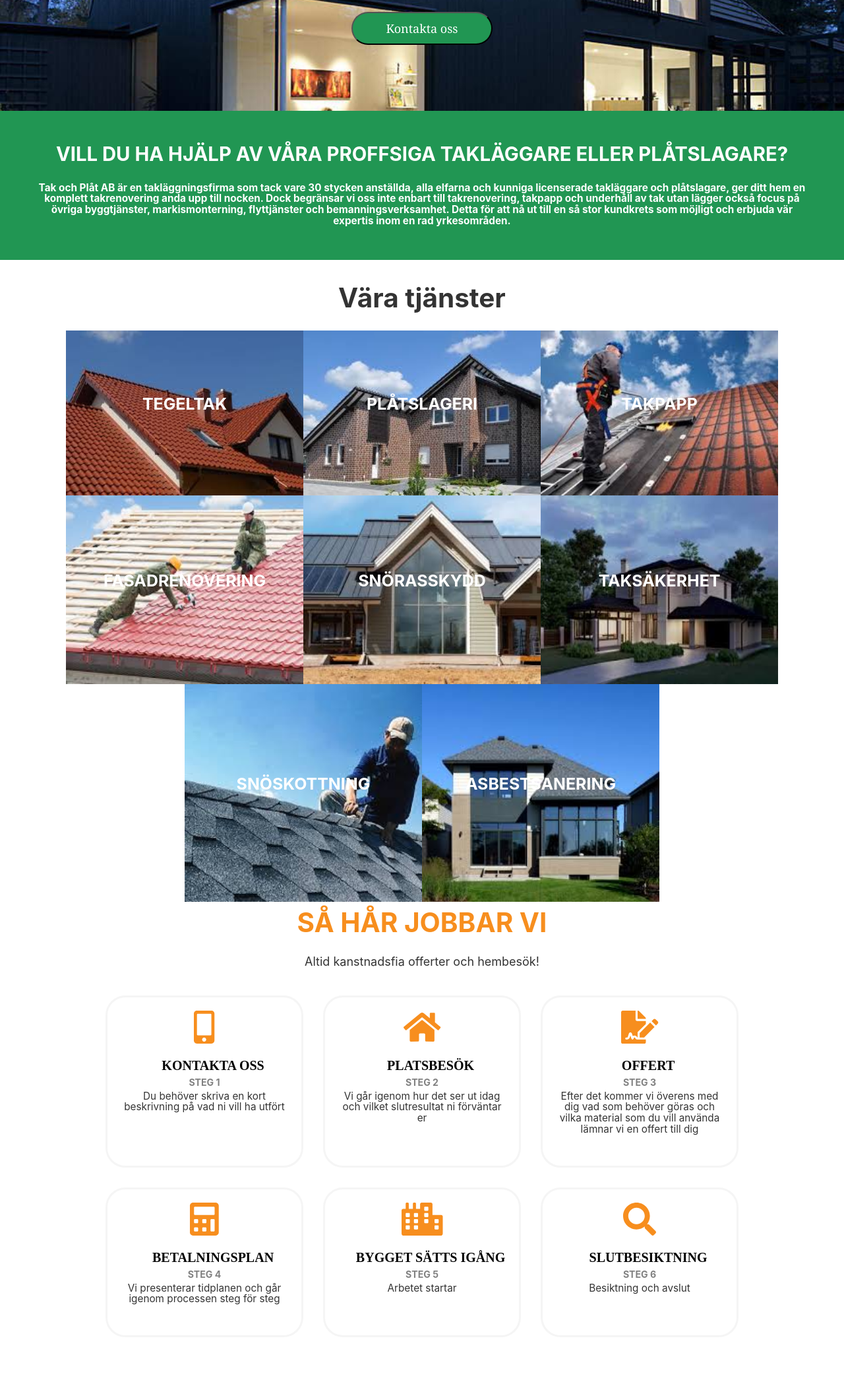
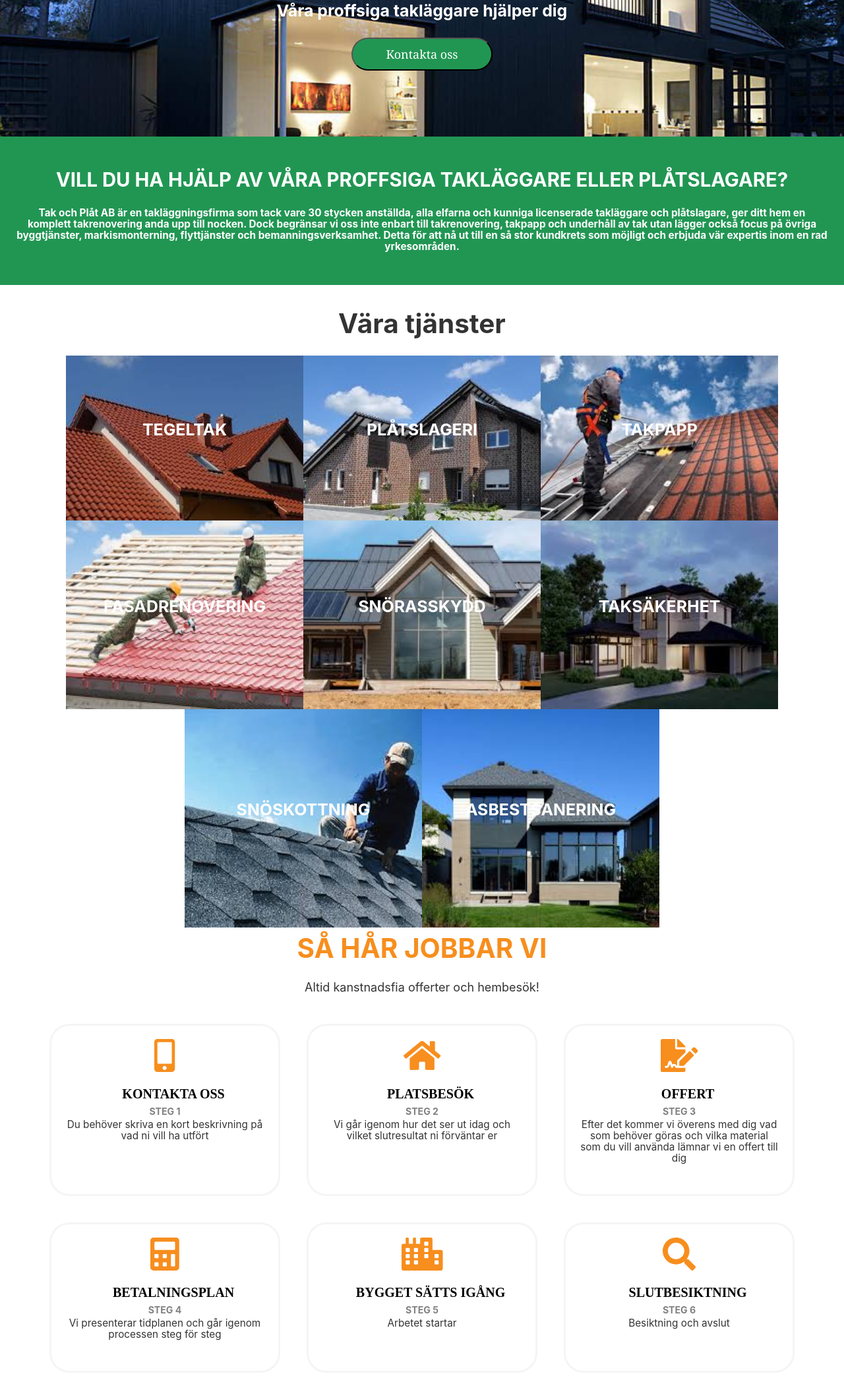
Before and after one commit to zelenovakat/roofRepair, a Gatsby site: page / in a window 1280 px wide. Shown: the part 267-2368 px from the top of the page at 66% size. Before the commit the page ends 2309 px from the top, so only its background shows below. Built offline with nearby package versions, Linux system fonts and the light colour scheme; Gatsby itself is replaced by a stand-in of ours.

Commit message:
Page first (2)

```diff
--- /dev/null
+++ b/src/components/auxiliary.js
@@ -0,0 +1,7 @@
+import styled from "styled-components"
+
+export const MarginDiv = styled.div`
+  margin-left: 25px;
+  margin-right: 25px;
+  text-align: center;
+`
--- a/src/firstPage/LowerPart.js
+++ b/src/firstPage/LowerPart.js
@@ -89,11 +89,10 @@ const WrapperLink = styled(Link)`
 `
 const BorderDiv = styled.div`
   border: 3px solid #f5f5f5;
-  margin: 15px;
   border-radius: 30px;
-  width: 300px;
+  width: 350px;
   padding: 20px;
-
+  margin: 20px;
   svg {
     margin-bottom: 20px;
   }
@@ -109,8 +108,6 @@ const MainDiv = styled.div`
   flex-wrap: wrap;
   display: flex;
   text-align: center;
-  margin-left: 50px;
-  margin-right: 50px;
   justify-content: center;
   svg {
     font-size: 50px;
--- a/src/pages/PageOne.js
+++ b/src/pages/PageOne.js
@@ -5,15 +5,23 @@ import StyleButton from "../components/Button"
 import { vf, th } from "../components/colors"
 import TjänsterMap from "../firstPage/TjästerMap"
 import LowerPart from "../firstPage/LowerPart"
+import { MarginDiv } from "../components/auxiliary"
 const PageOne = () => {
   return (
     <Div>
       <MainDiv>
-        <Title>Välkommen till Tak & Plåt</Title>
+        <Title>
+          Välkommen
+          <br />
+          till Tak & Plåt
+        </Title>
+        <MarginDiv>
           <h3>Våra proffsiga takläggare hjälper dig</h3>
+        </MarginDiv>
         <StyleButton type="button">Kontakta oss</StyleButton>
       </MainDiv>
       <Text>
+        <MarginDiv>
           <h2>
             VILL DU HA HJÄLP AV VÅRA PROFFSIGA TAKLÄGGARE ELLER PLÅTSLAGARE?
           </h2>
@@ -21,29 +29,30 @@ const PageOne = () => {
             Tak och Plåt AB är en takläggningsfirma som tack vare 30 stycken
             anställda, alla elfarna och kunniga licenserade takläggare och
             plåtslagare, ger ditt hem en komplett takrenovering anda upp till
-          nocken. Dock begränsar vi oss inte enbart till takrenovering, takpapp
-          och underhåll av tak utan lägger också focus på övriga byggtjänster,
-          markismonterning, flyttjänster och bemanningsverksamhet. Detta för att
-          nå ut till en så stor kundkrets som möjligt och erbjuda vär expertis
-          inom en rad yrkesområden.
+            nocken. Dock begränsar vi oss inte enbart till takrenovering,
+            takpapp och underhåll av tak utan lägger också focus på övriga
+            byggtjänster, markismonterning, flyttjänster och
+            bemanningsverksamhet. Detta för att nå ut till en så stor kundkrets
+            som möjligt och erbjuda vär expertis inom en rad yrkesområden.
           </h5>
+        </MarginDiv>
       </Text>
       <h1>Vära tjänster</h1>
       <Tjänster>
         <TjänsterMap />
       </Tjänster>
+      <MarginDiv>
         <LowerText>SÅ HÅR JOBBAR VI</LowerText>
         <h4>Altid kanstnadsfia offerter och hembesök!</h4>
-      <Part>
+        <div>
           <LowerPart />
-      </Part>
+        </div>
+      </MarginDiv>
     </Div>
   )
 }
 
 export default PageOne
-
-const Part = styled.div``
 
 const LowerText = styled.h1`
   color: ${th};
@@ -55,7 +64,6 @@ const Div = styled.div`
     padding-top: 10px;
   }
   h4 {
-    text-align: center;
     font-weight: normal;
   }
 `
@@ -63,7 +71,6 @@ const Div = styled.div`
 const Tjänster = styled.div``
 
 const Text = styled.div`
-  text-align: center;
   color: #ffff;
   background-color: ${vf};
   h2 {
@@ -71,8 +78,6 @@ const Text = styled.div`
   }
   h5 {
     padding-bottom: 50px;
-    margin-left: 50px;
-    margin-right: 50px;
   }
 `
 const Title = styled.h1`
```
Also changed, not shown: src/components/Helper.js (deleted, +0 -13 lines). Lines whose indentation alone changed are shown as unchanged.
